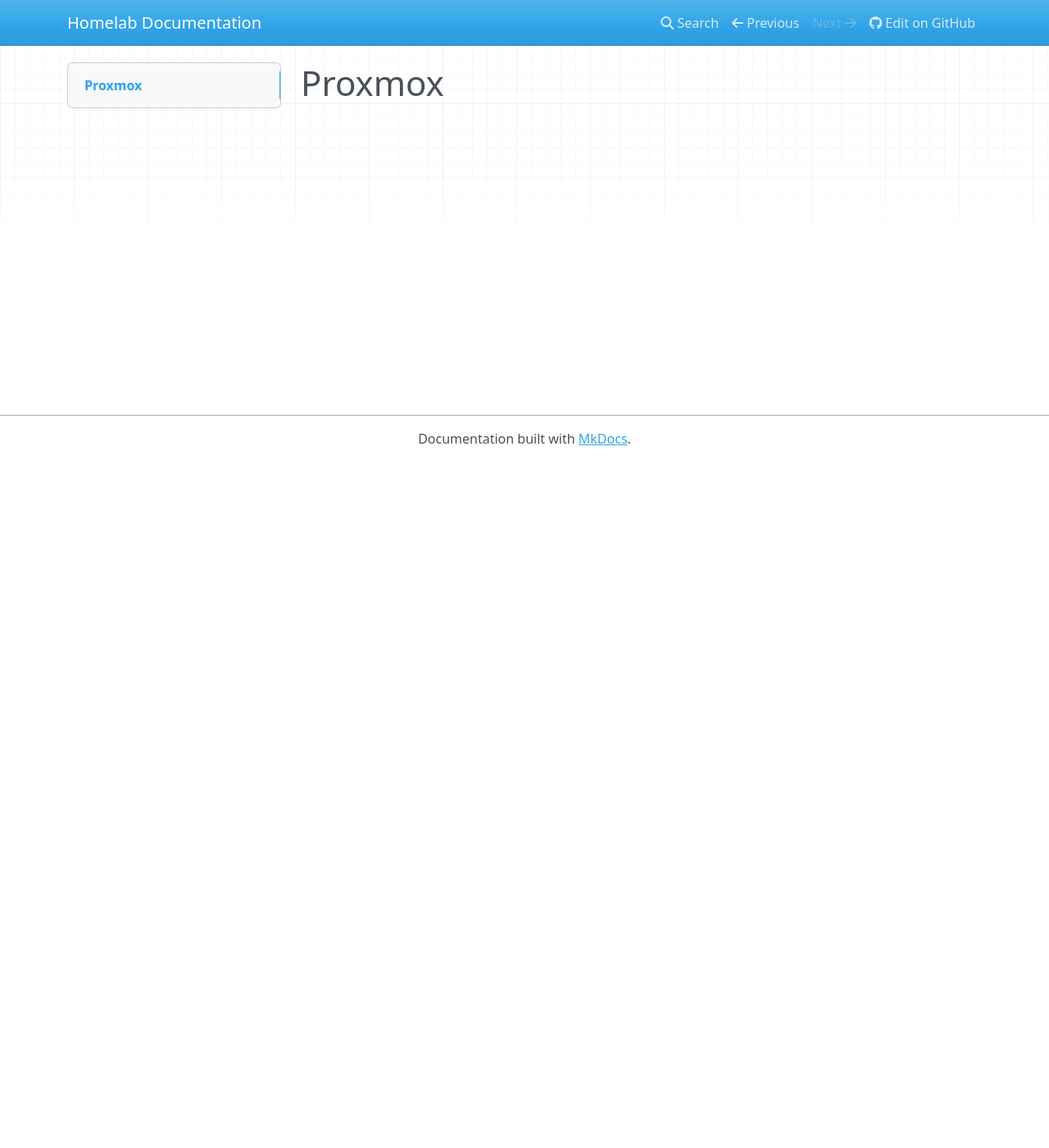
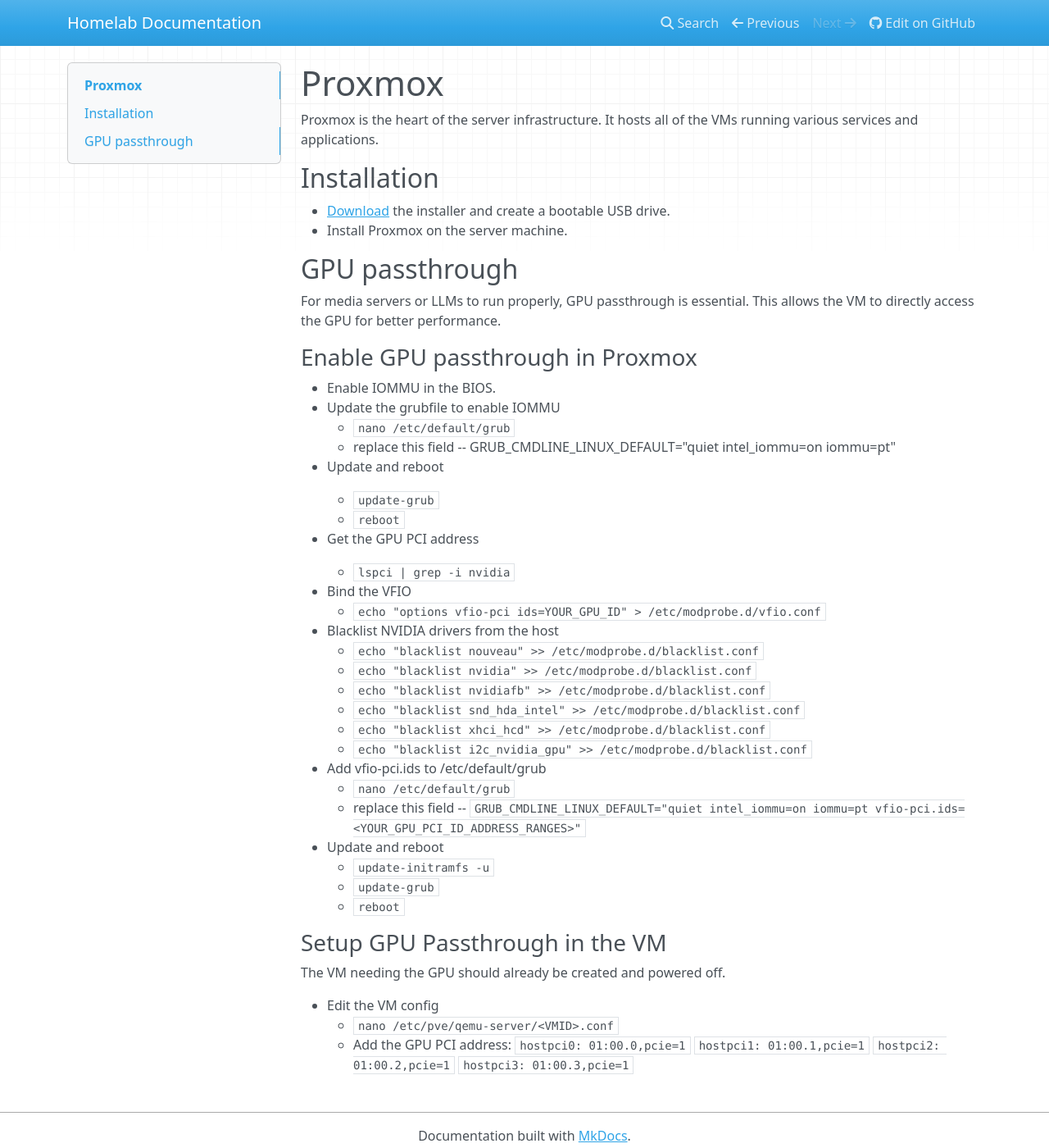
Before and after one commit to daburch/homelab-docs, an MkDocs documentation site: the page built from docs/proxmox.md, in a window 1280 px wide and 1400 px high. Shown: the whole window at 82% size. Built offline with MkDocs 1.6.1, drawn with Linux system fonts in a browser that asks for light colours; nearby versions of some CDN libraries.

Commit message:
add proxmox

```diff
--- a/docs/proxmox.md
+++ b/docs/proxmox.md
@@ -1 +1,53 @@
 # Proxmox
+
+Proxmox is the heart of the server infrastructure. It hosts all of the VMs running various services and applications.
+
+## Installation
+
+- [Download](https://proxmox.com/en/downloads) the installer and create a bootable USB drive.
+- Install Proxmox on the server machine.
+
+## GPU passthrough
+
+For media servers or LLMs to run properly, GPU passthrough is essential. This allows the VM to directly access the GPU for better performance.
+
+### Enable GPU passthrough in Proxmox
+
+- Enable IOMMU in the BIOS.
+- Update the grubfile to enable IOMMU
+    - `nano /etc/default/grub`
+    - replace this field -- GRUB_CMDLINE_LINUX_DEFAULT="quiet intel_iommu=on iommu=pt"
+- Update and reboot
+    - `update-grub`
+    - `reboot`
+
+- Get the GPU PCI address
+    - `lspci | grep -i nvidia`
+- Bind the VFIO
+    - `echo "options vfio-pci ids=YOUR_GPU_ID" > /etc/modprobe.d/vfio.conf`
+- Blacklist NVIDIA drivers from the host
+    - `echo "blacklist nouveau" >> /etc/modprobe.d/blacklist.conf`
+    - `echo "blacklist nvidia" >> /etc/modprobe.d/blacklist.conf`
+    - `echo "blacklist nvidiafb" >> /etc/modprobe.d/blacklist.conf`
+    - `echo "blacklist snd_hda_intel" >> /etc/modprobe.d/blacklist.conf`
+    - `echo "blacklist xhci_hcd" >> /etc/modprobe.d/blacklist.conf`
+    - `echo "blacklist i2c_nvidia_gpu" >> /etc/modprobe.d/blacklist.conf`
+- Add vfio-pci.ids to /etc/default/grub
+    - `nano /etc/default/grub`
+    - replace this field -- `GRUB_CMDLINE_LINUX_DEFAULT="quiet intel_iommu=on iommu=pt vfio-pci.ids=<YOUR_GPU_PCI_ID_ADDRESS_RANGES>"`
+- Update and reboot
+    - `update-initramfs -u`
+    - `update-grub`
+    - `reboot`
+
+### Setup GPU Passthrough in the VM
+
+The VM needing the GPU should already be created and powered off.
+
+- Edit the VM config
+    - `nano /etc/pve/qemu-server/<VMID>.conf`
+    - Add the GPU PCI address:
+        `hostpci0: 01:00.0,pcie=1`
+        `hostpci1: 01:00.1,pcie=1`
+        `hostpci2: 01:00.2,pcie=1`
+        `hostpci3: 01:00.3,pcie=1`
```
Also changed, not shown: README.md (+2 -1 lines).
